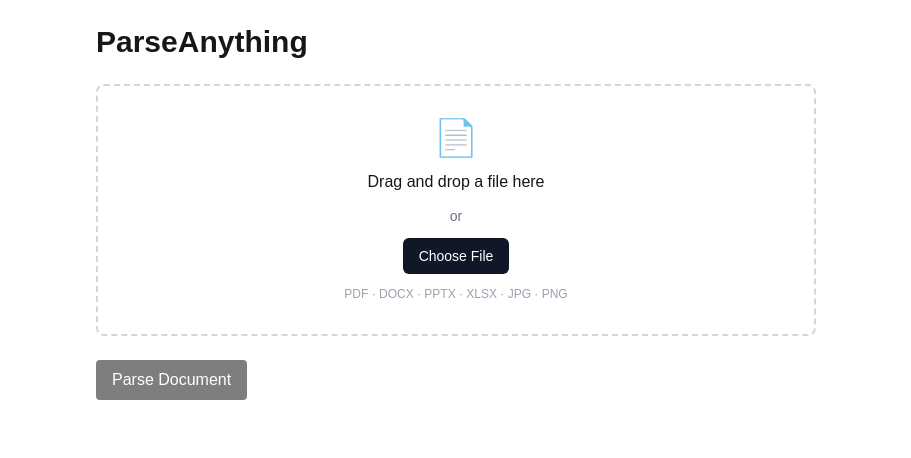
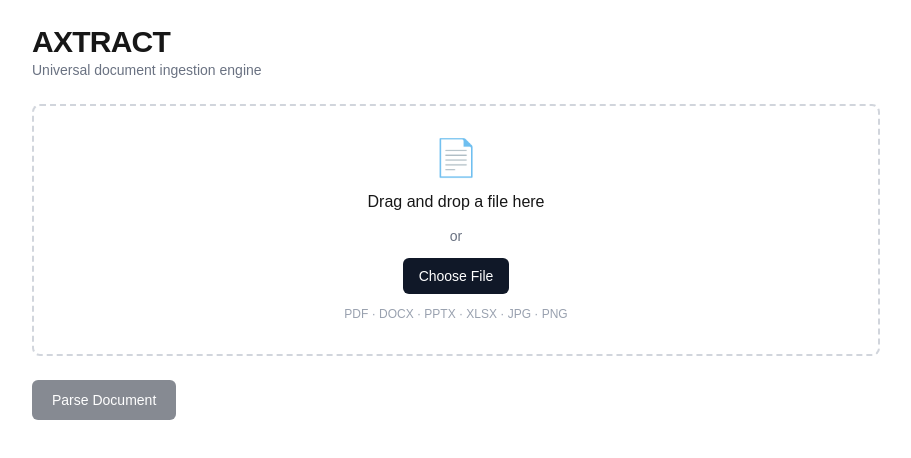
Before and after one commit to sDivyabanu/axtract, a Next.js app in the folder frontend/: page / in a window 1280 px wide. Shown: the top 458 px of the page, without its empty margins (184-1095 px from the left). Built offline with nearby package versions, Linux system fonts and the light colour scheme; no server answers.

Commit message:
feat: update page layout with AXTRACT branding

```diff
--- a/frontend/app/layout.tsx
+++ b/frontend/app/layout.tsx
@@ -2,7 +2,7 @@ import type { Metadata } from "next";
 import "./globals.css";
 
 export const metadata: Metadata = {
-  title: "ParseAnything",
+  title: "AXTRACT",
   description: "Universal document ingestion engine",
 };
 
--- a/frontend/app/page.tsx
+++ b/frontend/app/page.tsx
@@ -37,8 +37,13 @@ export default function Home() {
   }
 
   return (
-    <main className="mx-auto flex w-full max-w-3xl flex-col gap-6 p-6">
-      <h1 className="text-3xl font-bold">ParseAnything</h1>
+    <main className="mx-auto flex w-full max-w-4xl flex-col gap-6 p-6">
+      <div>
+        <h1 className="text-3xl font-bold tracking-tight">AXTRACT</h1>
+        <p className="text-sm text-gray-500">
+          Universal document ingestion engine
+        </p>
+      </div>
 
       <FileDropzone
         selectedFile={selectedFile}
@@ -51,18 +56,25 @@ export default function Home() {
           type="button"
           onClick={handleParse}
           disabled={!selectedFile || isLoading}
-          className="rounded bg-black px-4 py-2 text-white disabled:opacity-50"
+          className="rounded-md bg-gray-900 px-5 py-2.5 text-sm font-medium text-white transition-colors hover:bg-gray-700 disabled:opacity-50"
         >
-          {isLoading ? "Parsing..." : "Parse Document"}
+          {isLoading ? "Parsing…" : "Parse Document"}
         </button>
       </div>
 
-      {isLoading && <p>Parsing document, please wait...</p>}
+      {isLoading && (
+        <p className="text-sm text-gray-500">
+          Parsing document, please wait…
+        </p>
+      )}
 
       {error && (
-        <p role="alert" className="rounded border border-red-600 p-3 text-red-700">
+        <div
+          role="alert"
+          className="rounded-lg border border-red-300 bg-red-50 p-4 text-sm text-red-700"
+        >
           {error}
-        </p>
+        </div>
       )}
 
       {result && <ResultView result={result} />}
```
